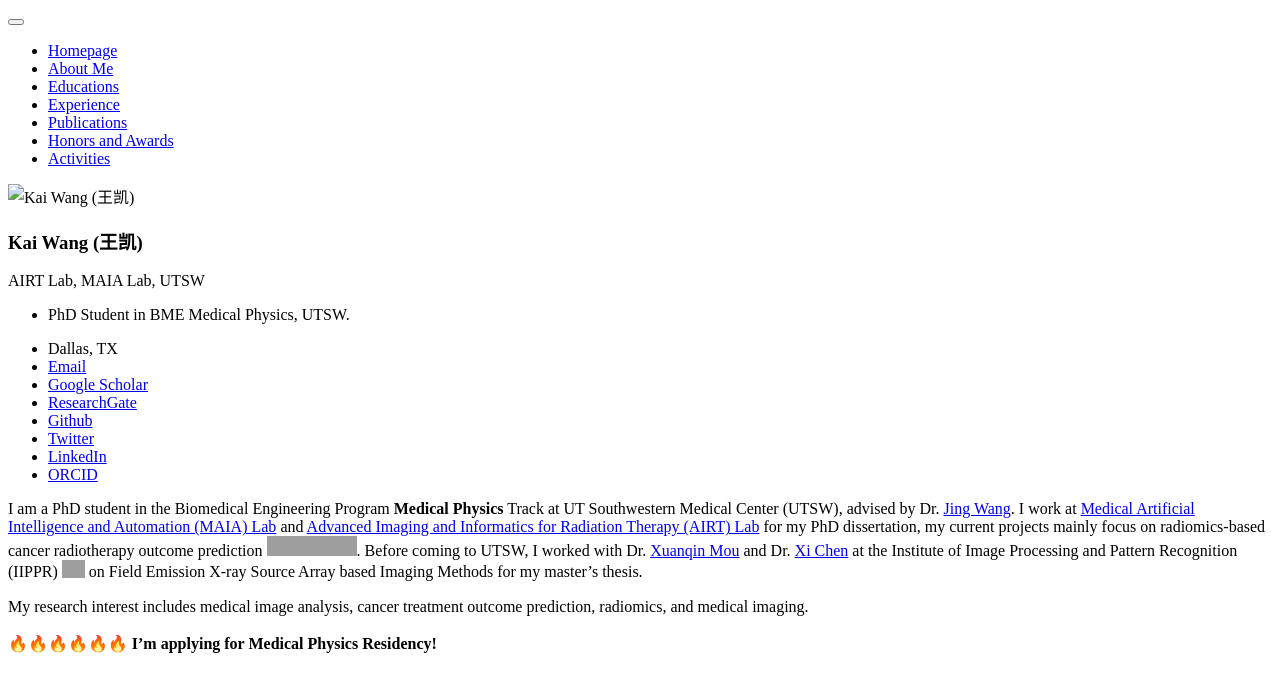
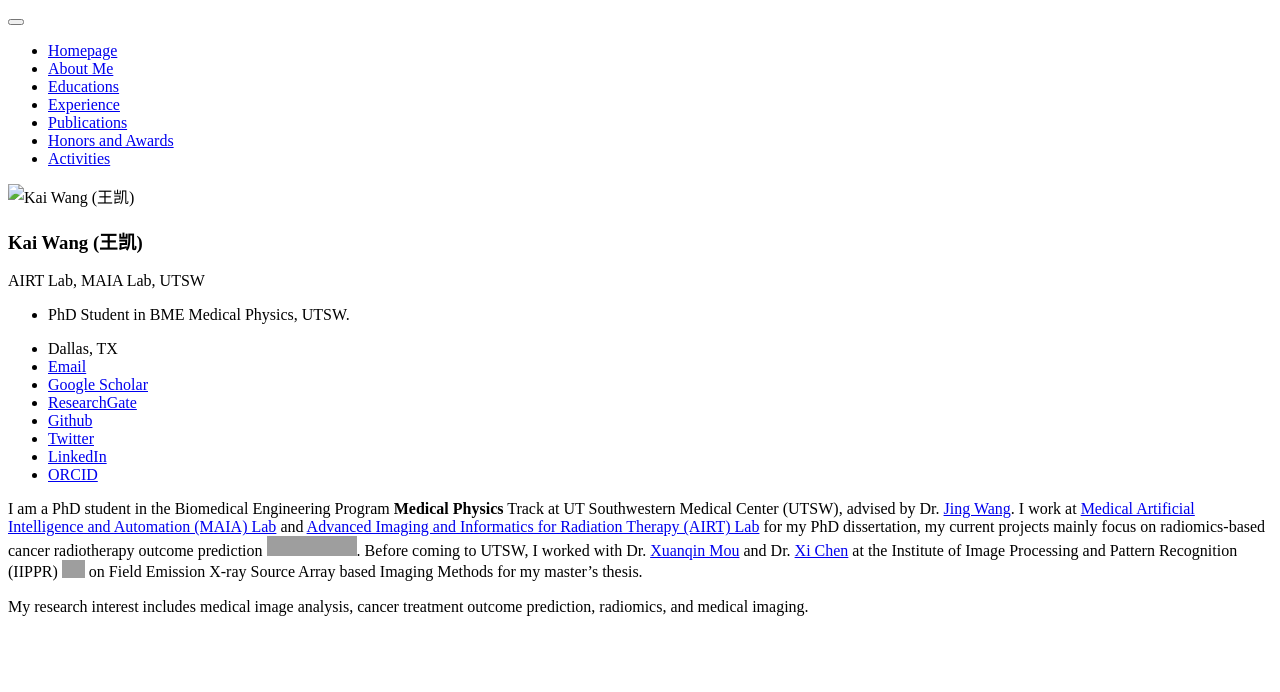
Before and after one commit to wangkaiwan/wangkaiwan.github.io, a Jekyll site: the page built from _pages/includes/intro.md, in a window 1280 px wide. Shown: the top 692 px of the page. Built offline with Jekyll 4.4.1, drawn with Linux system fonts in a browser that asks for light colours; our own code applies the rules of GitHub Pages for plain Markdown files; grey boxes are pictures that could not be loaded.

Commit message:
Update intro.md

```diff
--- a/_pages/includes/intro.md
+++ b/_pages/includes/intro.md
@@ -3,4 +3,3 @@ I am a PhD student in the Biomedical Engineering Program **Medical Physics** Tra
 My research interest includes medical image analysis, cancer treatment outcome prediction, radiomics, and medical imaging.
 <br/>
 <br/>
-🔥🔥🔥🔥🔥🔥 **I'm applying for Medical Physics Residency!**
```
